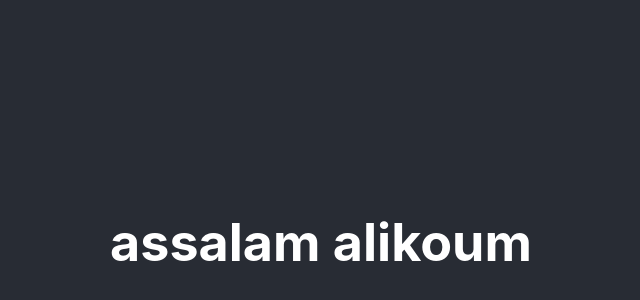
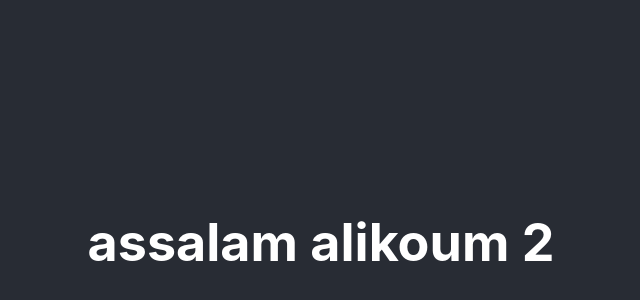
Before and after one commit to ahjam-taoufik/aljiwar-frontend01, a React (Create React App) app: page / in a window 1280 px wide. Shown: the part 158-458 px from the top of the page, without its empty margins (319-959 px from the left). Built offline with nearby package versions, Linux system fonts and the light colour scheme.

Commit message:
modif title

```diff
--- a/src/App.js
+++ b/src/App.js
@@ -5,7 +5,7 @@ function App() {
   return (
     <div className="App">
       <header className="App-header">
-          <h1>assalam alikoum</h1>
+          <h1>assalam alikoum 2</h1>
       </header>
     </div>
   );
```
